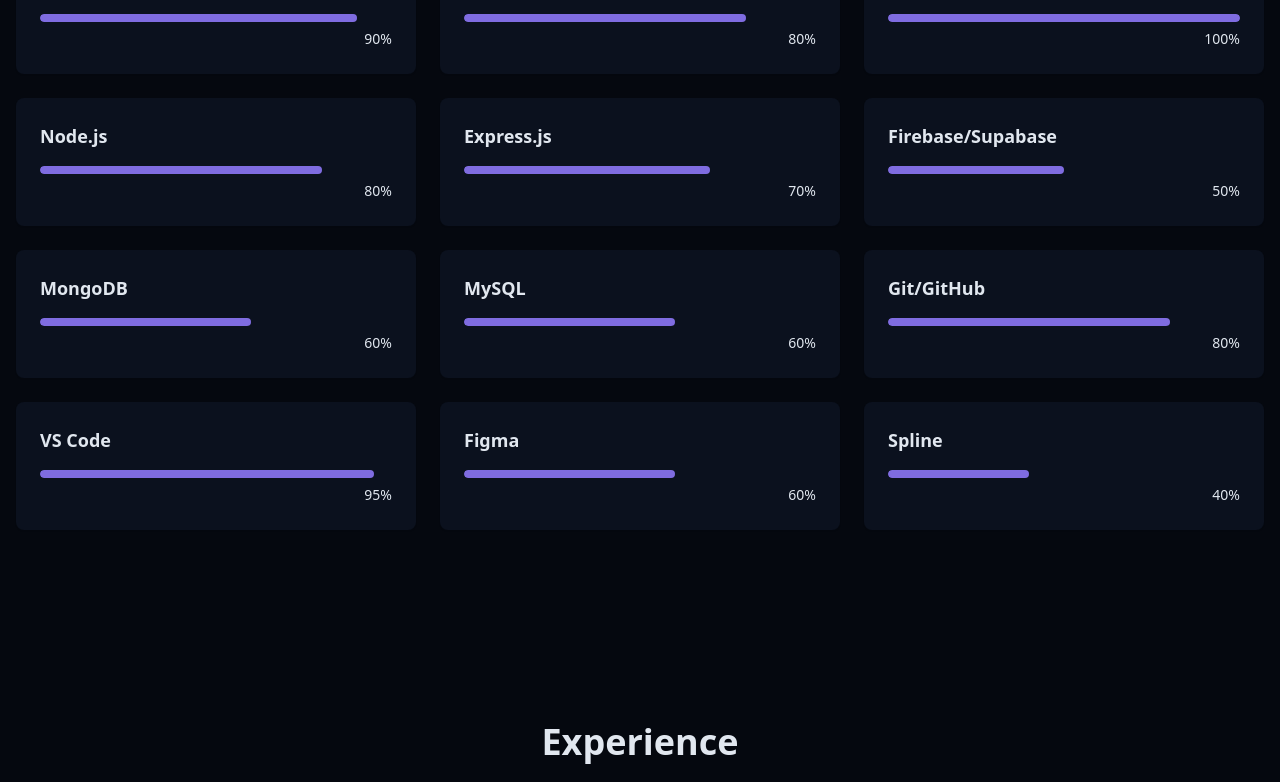
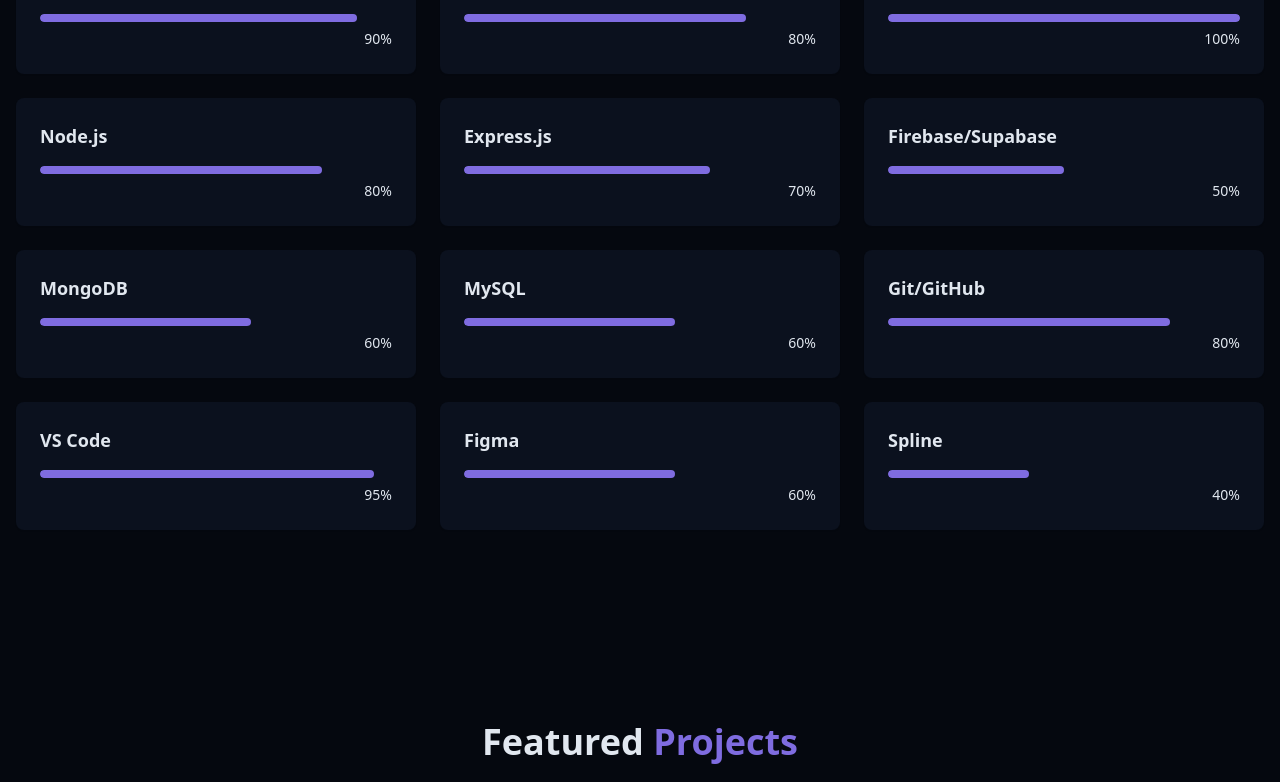
Before and after one commit to wx-01/Portfolio, a React (Vite) app: page / in a window 1280 px wide. Shown: the part 2000-2782 px from the top of the page. Built offline with nearby package versions, Linux system fonts and the light colour scheme.

Commit message:
exp-comt

```diff
--- a/src/pages/Home.jsx
+++ b/src/pages/Home.jsx
@@ -24,7 +24,7 @@
         <HeroSection />
         <AboutSection />
         <SkillsSection />
-        <ExperienceSection />
+        {/* <ExperienceSection /> */}
         <ProjectSection />
         <ContactSection />
       </main>
```
